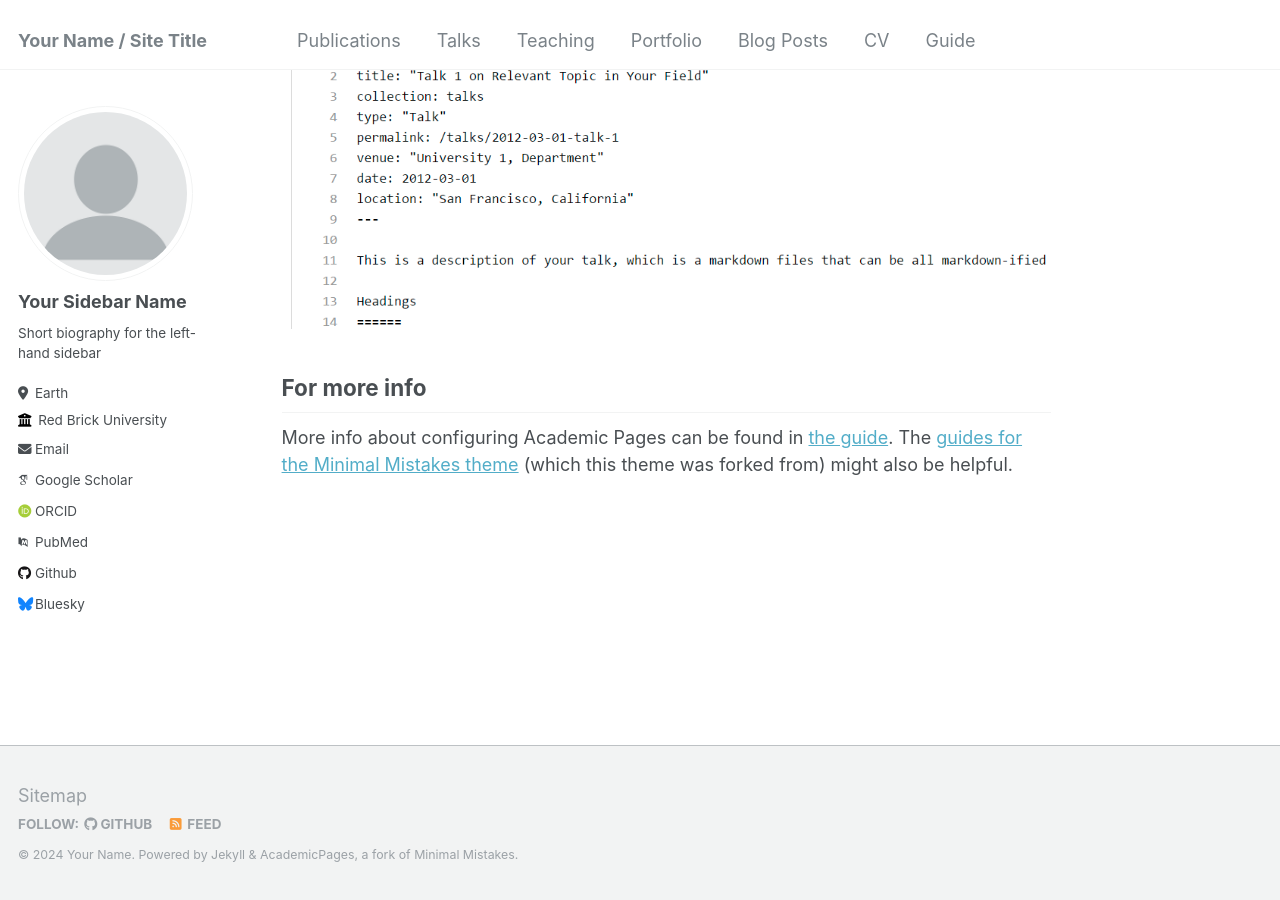
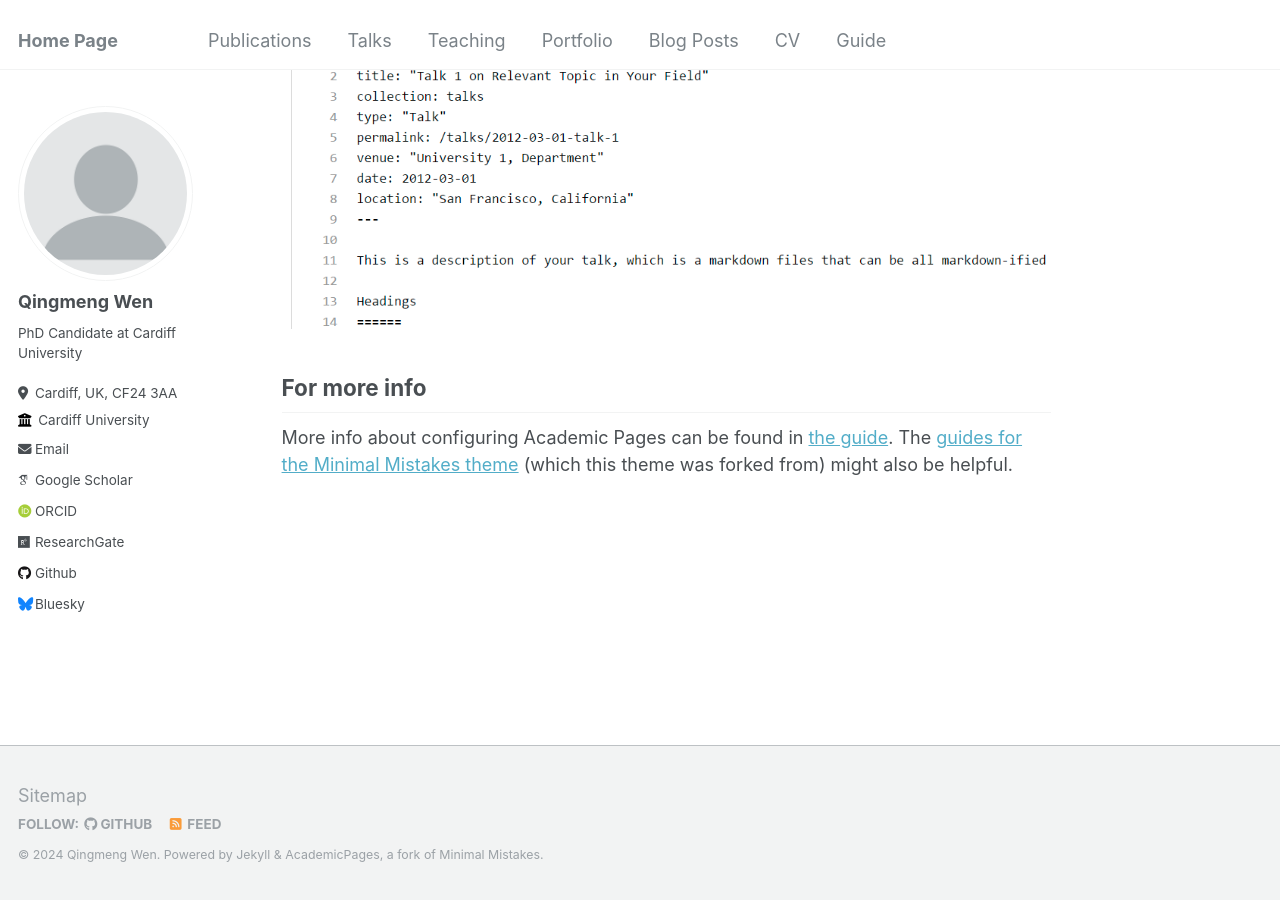
Before and after one commit to weiqimeng1/Qingmeng-Wen, a Jekyll site: the page built from _pages/about.md, in a window 1280 px wide and 900 px high, scrolled down 2660 px. Built offline with Jekyll 4.4.1, drawn with Linux system fonts in a browser that asks for light colours; some web fonts are replaced.

Commit message:
Update _config.yml

```diff
--- a/_config.yml
+++ b/_config.yml
@@ -8,10 +8,10 @@
 
 # Basic Site Settings
 locale                   : "en-US"
-title                    : "Your Name / Site Title"
+title                    : "Home Page"
 title_separator          : "-"
-name                     : &name "Your Name"
-description              : &description "personal description"
+name                     : &name "Qingmeng Wen"
+description              : &description "PhD Candidate at Cardiff University"
 url                      : https://academicpages.github.io # the base hostname & protocol for your site e.g. "https://mmistakes.github.io"
 baseurl                  : "" # the subpath of your site, e.g. "/blog"
 repository               : "academicpages/academicpages.github.io"
@@ -22,28 +22,28 @@ repository               : "academicpages/academicpages.github.io"
 author:
   # Biographic information
   avatar           : "profile.png"
-  name             : "Your Sidebar Name"
+  name             : "Qingmeng Wen"
   pronouns         : # example: "she/her"
-  bio              : "Short biography for the left-hand sidebar"
-  location         : "Earth"
-  employer         : "Red Brick University"
+  bio              : "PhD Candidate at Cardiff University"
+  location         : "Cardiff, UK, CF24 3AA"
+  employer         : "Cardiff University"
   uri              : # URL
-  email            : "none@example.org"
+  email            : "wen1@cardiff.ac.uk"
 
   # Academic websites
   arxiv            : # URL - Update with the correct link to your profile
-  googlescholar    : "https://scholar.google.com/citations?user=PS_CX0AAAAAJ"
+  googlescholar    : "https://scholar.google.com/citations?user=Hjpw6mUAAAAJ&hl=en&oi=ao"
   impactstory      : # URL
-  orcid            : "http://orcid.org/yourorcidurl"
+  orcid            : "https://orcid.org/0000-0002-8972-4042"
   semantic         : # URL
-  pubmed           : "https://www.ncbi.nlm.nih.gov/pubmed/?term=john+snow"
-  researchgate     : # URL
+  pubmed           : #"https://www.ncbi.nlm.nih.gov/pubmed/?term=john+snow"
+  researchgate     : "https://www.researchgate.net/profile/Qingmeng-Wen"
 
   # Repositories and software development
   bitbucket        : # Username - Update with your username on the site
   codepen          : # Username
   dribbble         : # Username
-  github           : "academicpages"
+  github           : "weiqimeng1"
   kaggle           : # Username
   stackoverflow    : # User number or user number and name (i.e., use "1" or "1/jeff-atwood")
 
```
